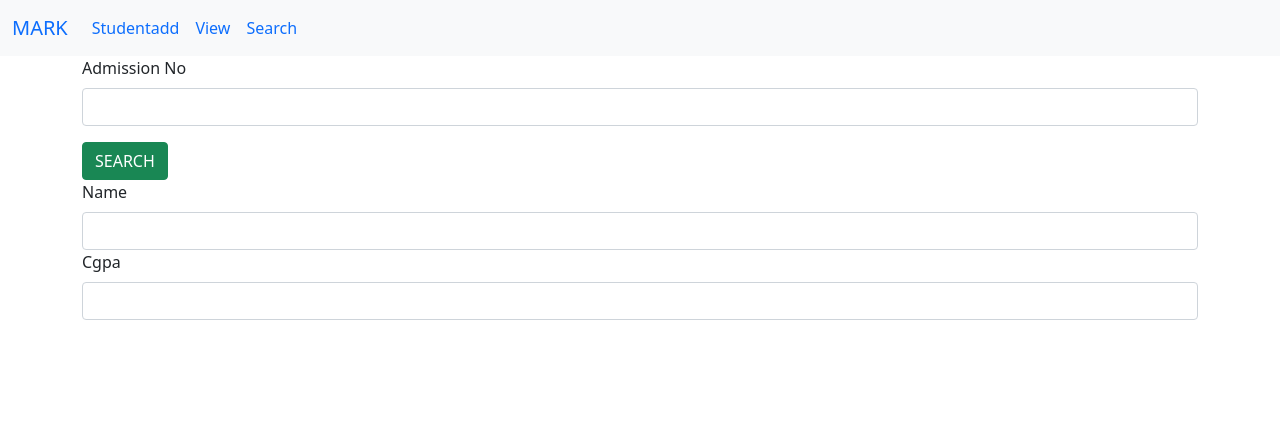
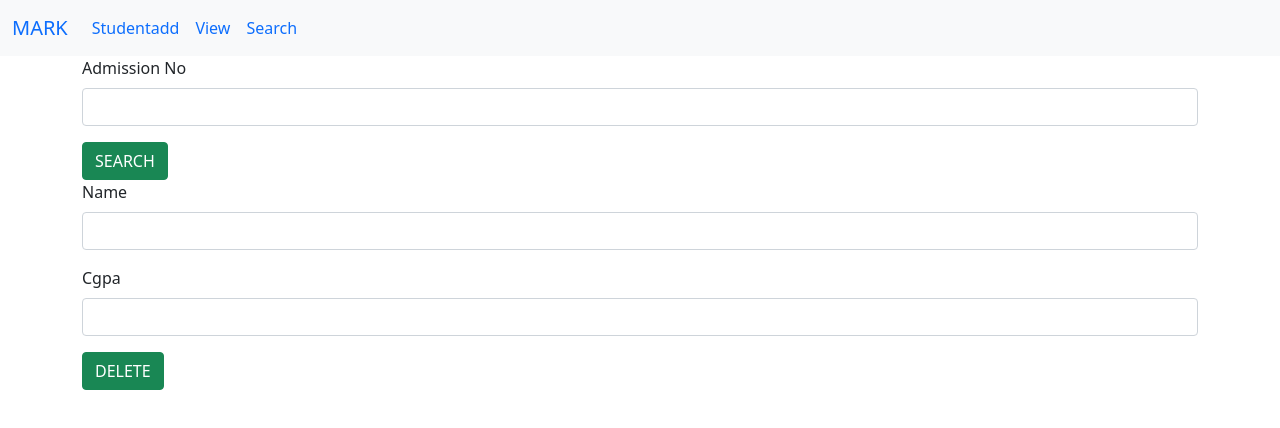
Before and after one commit to adhiponnuzz/Markappreactapp, a React (Create React App) app: page /search in a window 1280 px wide. Shown: the top 428 px of the page. Built offline with nearby package versions, Linux system fonts and the light colour scheme.

Commit message:
search finished

```diff
--- a/src/component/Search.js
+++ b/src/component/Search.js
@@ -3,6 +3,22 @@ import React, { useState } from 'react'
 import Navbar from './Navbar'
 
 const Search = () => {
+    const deleteApicall=(id)=>{
+        const data={"_id":id}
+        console.log(data)
+        axios.post("http://localhost:5000/api/delete",data).then((Response)=>{
+            if(Response.data.status=="success")
+            {
+                alert("successfully deleted")
+            }
+            else{
+                alert("error in deletion")
+            }
+        })
+    }
+
+
+
     var [admno,setAdmno]=useState("")
     const [data,setData]=useState([{"name":"","cgpa":""}])
 
@@ -32,7 +48,7 @@ const Search = () => {
             </div>
             {data.map((value,key)=>{
 
-                return <div className="row">
+                return <div className="row g-3">
                  <div className="col col-12 col-sm-12 col-md-12 col-lg-12 col-xl-12 col-xxl-12" >
                    <label for="" className="form-label">Name</label>
                    <input type="text" value={value.name} className="form-control"/>
@@ -42,6 +58,9 @@ const Search = () => {
                 <label for="" className="form-label">Cgpa</label>
                 <input type="text" value={value.cgpa} className="form-control"/>
 
+                </div>
+                <div className="col col-12 col-sm-12 col-md-12 col-lg-12 col-xl-12 col-xxl-12">
+                  <button onClick={()=>{deleteApicall(value._id)}}  className="btn btn-success">DELETE</button>
                 </div>
                 </div>
 
```
